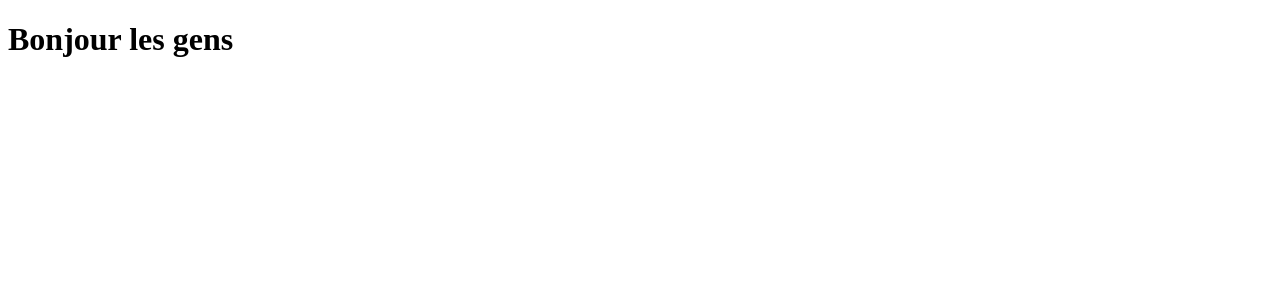
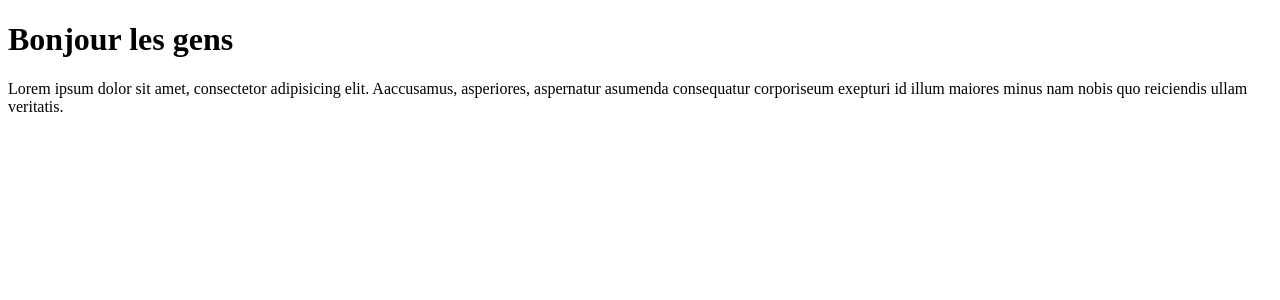
Before and after one commit to noelfoka/new_react_graficart, a React (Vite) app: page / in a window 1280 px wide. Shown: the top 300 px of the page. Built offline with nearby package versions, Linux system fonts and the light colour scheme.

Commit message:
add text

```diff
--- a/src/App.jsx
+++ b/src/App.jsx
@@ -3,7 +3,12 @@ import viteLogo from '/vite.svg'
 
 function App() {
   return (
-    <h1 id="title" className="title">Bonjour les gens</h1>
+    <div>
+      <h1 id="title" className="title">Bonjour les gens</h1>
+      <p>
+        Lorem ipsum dolor sit amet, consectetor adipisicing elit. Aaccusamus, asperiores, aspernatur asumenda consequatur corporiseum exepturi id illum maiores minus nam nobis quo reiciendis ullam veritatis.
+      </p>
+    </div>
   )
 }
 
```
